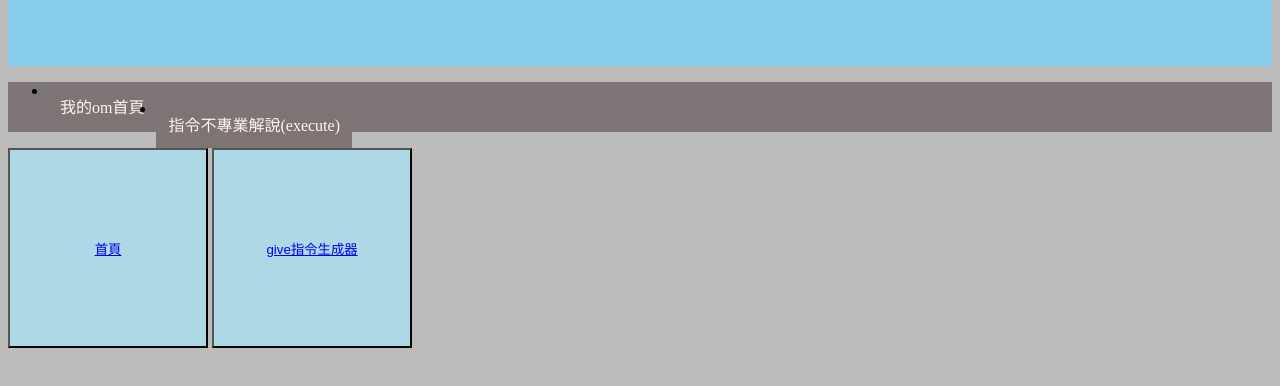
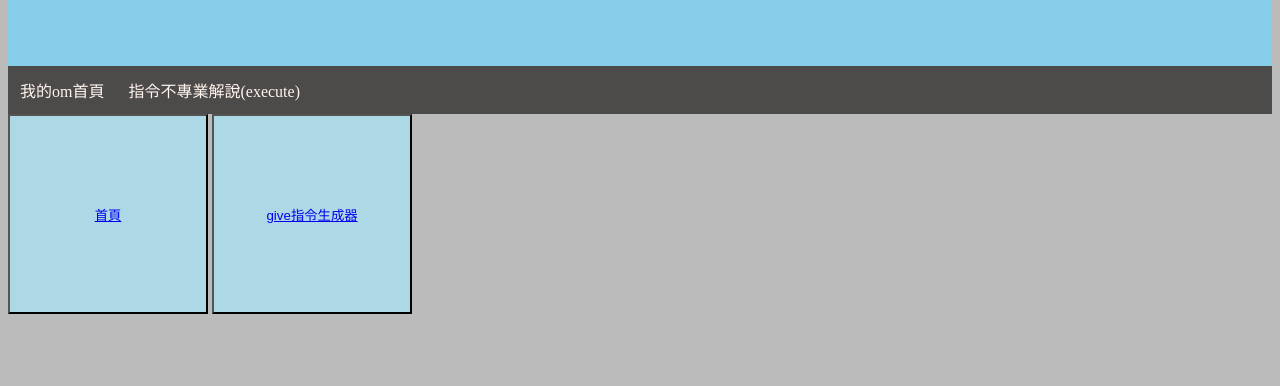
Before and after one commit to woifdog/7777, a plain HTML site: page index.html in a window 1280 px wide. Shown: the part 142-528 px from the top of the page. Drawn offline with Linux system fonts and the light colour scheme.

Commit message:
Update index.css

```diff
--- a/index.css
+++ b/index.css
@@ -1,10 +1,10 @@
 
 .listtext:hover{
-    background-color: rgb(77, 74, 74);
+    background-color: rgb(57, 57, 57);
 }
 .listtext {
     display: block;
-    background-color: rgb(125, 117, 117);
+    background-color: rgb(77,74,74);
     color: seashell;
     padding: 12px;
     text-align: center;
@@ -12,12 +12,18 @@
     float: left;
     text-decoration: none;
 }
+
 .blocklist {
+    list-style-type: none;
+    margin: 0;
+    padding: 0;
+    overflow: hidden;
+    background-color: rgb(77,74,74);
+    left: 0px;
+    top: 0px;
+    list-style-position: inside;
+    position: sticky;
     display: block;
-    background-color: rgb(125, 117, 117);
-    height: 50px;
-    width: auto;
-    position: sticky;
 }
 body{
     background-color: #bbb;
```
